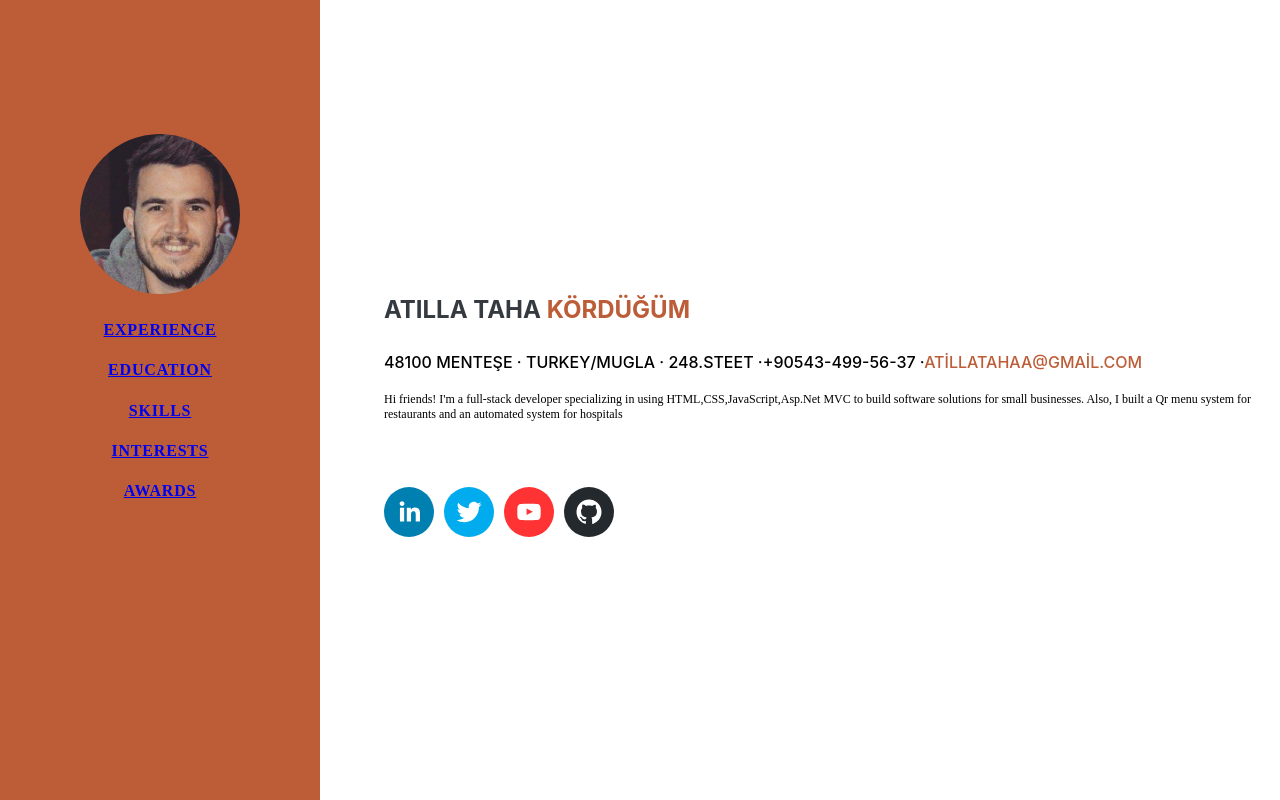
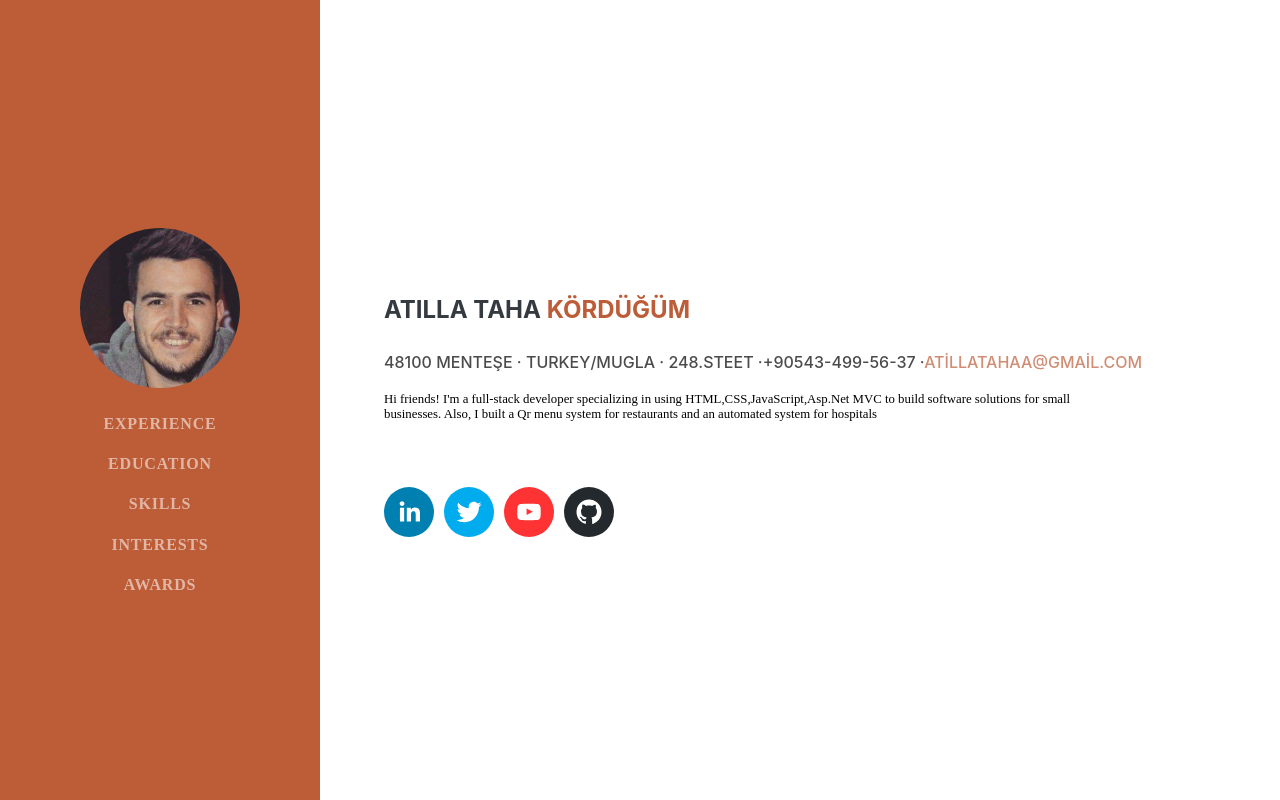
Before and after one commit to AtillaTahak/Resume-React, a React (Create React App) app: page / in a window 1280 px wide. Built offline with nearby package versions, Linux system fonts and the light colour scheme.

Commit message:
fixed menu

```diff
--- a/src/components/Menu.js
+++ b/src/components/Menu.js
@@ -1,6 +1,6 @@
 import React from 'react';
 import img from '../img/img.jpg';
-import {Menus, MenusUl, MenusUlLi} from './styles/Menus.styled'
+import {Menus, MenusUl, MenusUlLi, MenusUlLiA} from './styles/Menus.styled'
 export const Menu = () =>{
 
 
@@ -8,11 +8,11 @@ export const Menu = () =>{
         <Menus>
             <MenusUl>
                 <MenusUlLi><img className="profilePhoto" src={img} alt='empty'/></MenusUlLi>
-                <MenusUlLi><a href="#experience">EXPERIENCE</a></MenusUlLi>
-                <MenusUlLi><a href="#education">EDUCATION</a></MenusUlLi>
-                <MenusUlLi><a href="#skills">SKILLS</a></MenusUlLi>
-                <MenusUlLi><a href="#interests">INTERESTS</a></MenusUlLi>
-                <MenusUlLi><a href="#awards">AWARDS</a></MenusUlLi>
+                <MenusUlLi><MenusUlLiA href="#experience">EXPERIENCE</MenusUlLiA></MenusUlLi>
+                <MenusUlLi><MenusUlLiA href="#education">EDUCATION</MenusUlLiA></MenusUlLi>
+                <MenusUlLi><MenusUlLiA href="#skills">SKILLS</MenusUlLiA></MenusUlLi>
+                <MenusUlLi><MenusUlLiA href="#interests">INTERESTS</MenusUlLiA></MenusUlLi>
+                <MenusUlLi><MenusUlLiA href="#awards">AWARDS</MenusUlLiA></MenusUlLi>
             </MenusUl>
         </Menus>
     );
--- a/src/components/styles/About.styled.js
+++ b/src/components/styles/About.styled.js
@@ -33,10 +33,12 @@ font-family: "Saira Extra Condensed", -apple-system, BlinkMacSystemFont, "Segoe
     text-transform: uppercase;
     font-weight: 500;
     font-size: 1rem;
+    opacity: 0.7;
+
 `
 export const Description = styled.p`
-    font-size: 0.75rem;
-    font-weight: 400;
+    font-size: 0.8rem;
+    width: 80%;
 `
 
 export const SocialLink = styled(SocialIcon)`
--- a/src/components/styles/Menus.styled.js
+++ b/src/components/styles/Menus.styled.js
@@ -2,21 +2,26 @@ import styled from 'styled-components'
 
 export const Menus = styled.nav`
   background-color: ${({ theme }) => theme.colors.default};
-  height: 100vh;
 `
 export const MenusUl = styled.ul`
   list-style: none;
   display: flex;
   flex-direction: column;
   align-items: center;
-  margin:7rem auto;
+  height: 100vh;
+  justify-content: center;
+
 `
 
 export const MenusUlLi = styled.ul`
+  margin-top: 7%;
+`
+export const MenusUlLiA = styled.a`
   color: rgba(255, 255, 255, 0.55);
   font-weight: 800;
   letter-spacing: 0.05rem;
   text-transform: uppercase;
+  text-decoration: none;
   margin-top: 7%;
   &:hover{
   text-decoration: underline;
```
